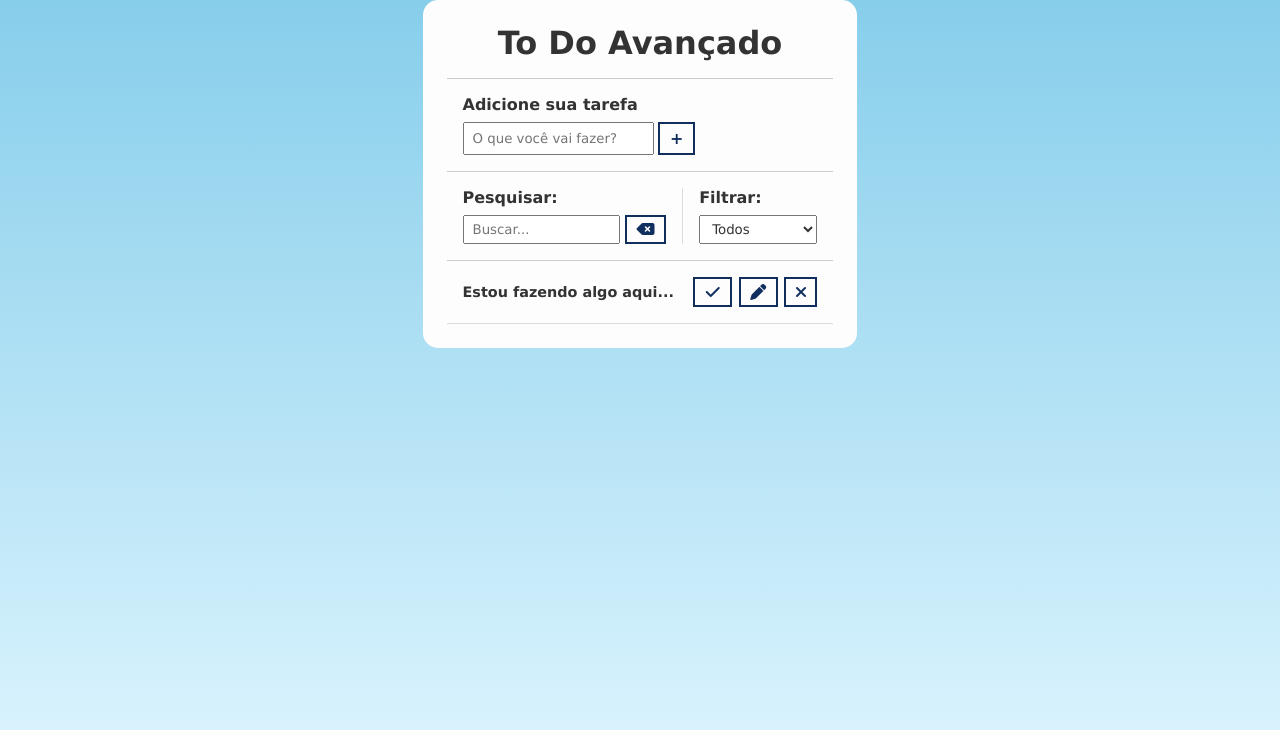
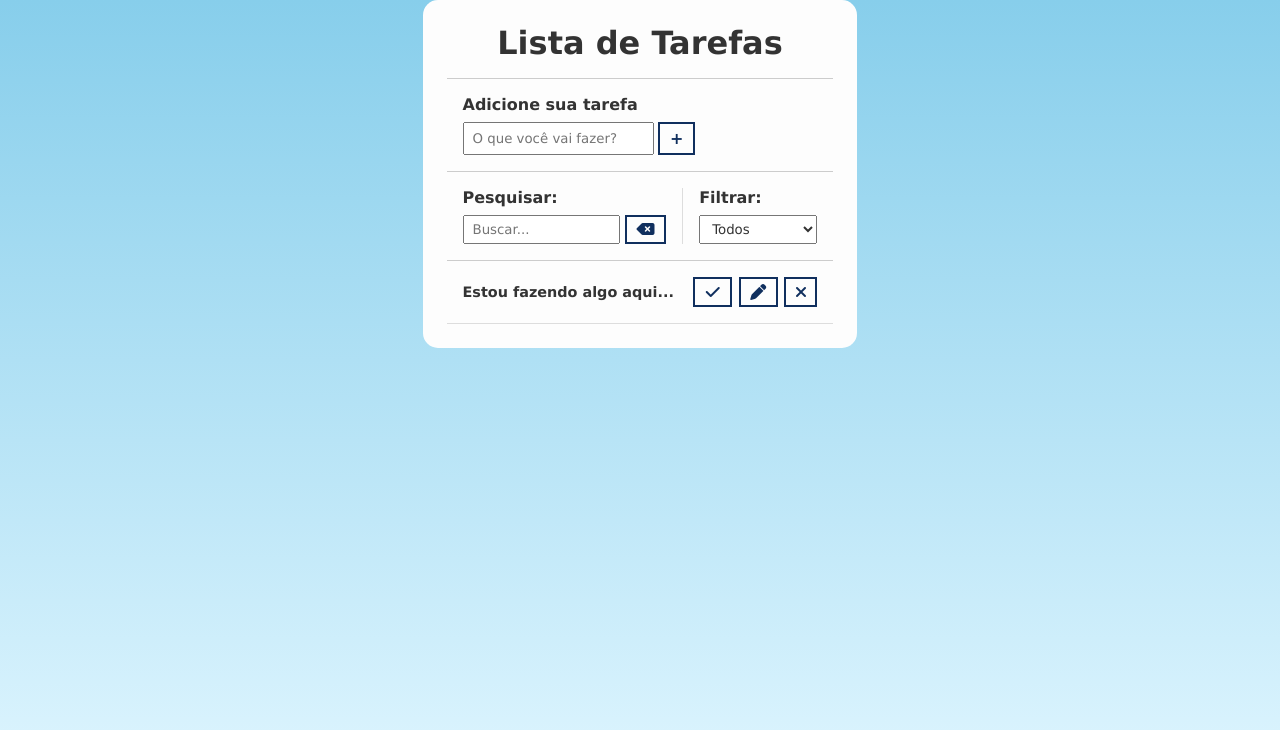
Before and after one commit to valdecirlucianoti/TO-DO-LIST, a plain HTML site: page pages/index.html in a window 1280 px wide. Drawn offline with Linux system fonts and the light colour scheme.

```diff
--- a/pages/index.html
+++ b/pages/index.html
@@ -20,7 +20,7 @@
   <body>
     <div class="todo-container">
       <header>
-        <h1>To Do Avançado</h1>
+        <h1>Lista de Tarefas</h1>
       </header>
       <form id="todo-form">
         <p>Adicione sua tarefa</p>
```
Also changed, not shown: assets/main_image.png, 1 other file.
